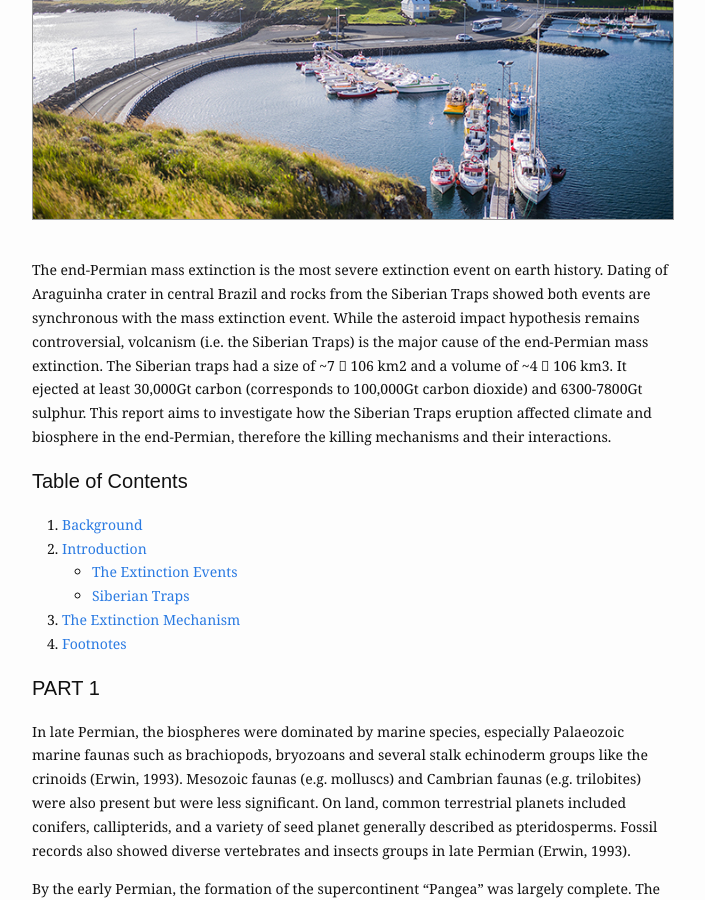
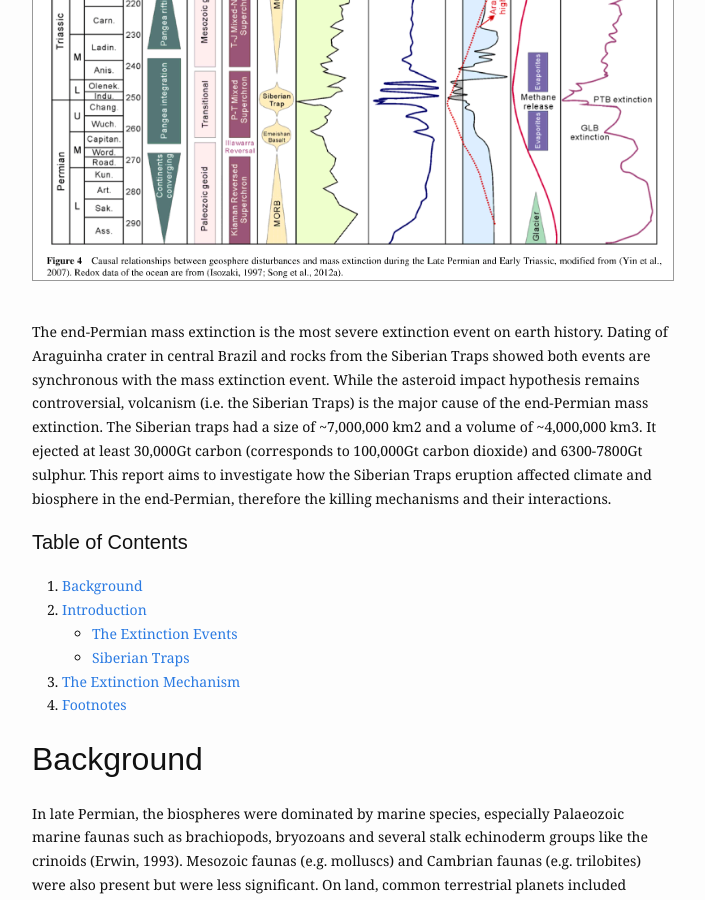
Before and after one commit to albert97/Snippet_Tech, a Jekyll site: the page built from _posts/2019-10-26-example-of-blog-post.md, in a window 1280 px wide and 900 px high, scrolled down 587 px. Shown: the whole window, without its empty margins (288-993 px from the left). Built offline with Jekyll 4.4.1, drawn with Linux system fonts in a browser that asks for light colours.

Commit message:
Update 2019-10-26-example-of-blog-post.md

```diff
--- a/_posts/2019-10-26-example-of-blog-post.md
+++ b/_posts/2019-10-26-example-of-blog-post.md
@@ -2,13 +2,13 @@
 layout: post
 title:  "The relationship between the Siberian Traps and the end- Permian mass extinction"
 date:   2019-10-26 10:00:40
-og_image: /assets/img/content/post-example/Banner.jpg
+og_image: /assets/img/content/post-example/SiberianTrap.png
 ---
-<img src="{{ "/assets/img/content/post-example/Banner.jpg" | absolute_url }}" alt="bay" class="post-pic"/>
+<img src="{{ "/assets/img/content/post-example/SiberianTrap.png" | absolute_url }}" alt="bay" class="post-pic"/>
 <br />
 <br />
 
-The end-Permian mass extinction is the most severe extinction event on earth history. Dating of Araguinha crater in central Brazil and rocks from the Siberian Traps showed both events are synchronous with the mass extinction event. While the asteroid impact hypothesis remains controversial, volcanism (i.e. the Siberian Traps) is the major cause of the end-Permian mass extinction. The Siberian traps had a size of ~7  106 km2 and a volume of ~4  106 km3. It ejected at least 30,000Gt carbon (corresponds to 100,000Gt carbon dioxide) and 6300-7800Gt sulphur. This report aims to investigate how the Siberian Traps eruption affected climate and biosphere in the end-Permian, therefore the killing mechanisms and their interactions.
+The end-Permian mass extinction is the most severe extinction event on earth history. Dating of Araguinha crater in central Brazil and rocks from the Siberian Traps showed both events are synchronous with the mass extinction event. While the asteroid impact hypothesis remains controversial, volcanism (i.e. the Siberian Traps) is the major cause of the end-Permian mass extinction. The Siberian traps had a size of ~7,000,000 km2 and a volume of ~4,000,000 km3. It ejected at least 30,000Gt carbon (corresponds to 100,000Gt carbon dioxide) and 6300-7800Gt sulphur. This report aims to investigate how the Siberian Traps eruption affected climate and biosphere in the end-Permian, therefore the killing mechanisms and their interactions.
 <br />
 
 
@@ -20,7 +20,7 @@ The end-Permian mass extinction is the most severe extinction event on earth his
 3. [The Extinction Mechanism](#The Extinction Mechanism)
 4. [Footnotes](#footnotes)
 
-#### PART 1
+## Background
 In late Permian, the biospheres were dominated by marine species, especially Palaeozoic marine faunas such as brachiopods, bryozoans and several stalk echinoderm groups like the crinoids (Erwin, 1993). Mesozoic faunas (e.g. molluscs) and Cambrian faunas (e.g. trilobites) were also present but were less significant. On land, common terrestrial planets included conifers, callipterids, and a variety of seed planet generally described as pteridosperms. Fossil records also showed diverse vertebrates and insects groups in late Permian (Erwin, 1993).
 
 By the early Permian, the formation of the supercontinent “Pangea” was largely complete. The Caledonian orogeny involved in the formation of Pangea and the supercontinent itself had a great impact on eustatic sea level and the global climate. The sea level dropped (Fig. 3) and warm shallow marine was reduced significantly (Erwin, 1993). In terms of climate, the global temperature began to increase in the early Permian. An approximation showed that prior to end-Permian mass extinction, tropical sea surface temperature ranged from ~22 to 25 °C (Cui & Kump, 2015).
@@ -28,10 +28,10 @@ By the early Permian, the formation of the supercontinent “Pangea” was large
 <br />
 <br />
 
-#### Introduction
+## Introduction
 <br />
 
-##### The extinction events
+### The extinction events
 The end-Permian mass extinction is the most severe extinction event identified on earth (Fig. 2). About 96% of all species and over 90% of marine species went extinct (Song et al., 2013). The U/Pb dating of closed-system zircon showed the main pulse of the extinction was 252.6 ± 0.2 Ma (Mundil et al., 2004). The marine extinction event can be considered having two phases, separated by an 180,000-year second stage appeared in Changhsingian, resulting in an elimination of 71% of the remaining species (Song et al., 2013). The second phases changed the marine ecosystem fundamentally as marked by the extinction of almost all Cambrian faunas, a decline of Palaeozoic faunas and a prosperity of Modern faunas afterwards. Because of the difference in selectivity shown by two phases, Song et al., (2013) suspected they were caused by different environmental crises.
 <br />
 The first stage (also known as the late Maokouan extinction) devastated many taxa (such as reef taxa and radiolarians) in warm, shallow waters and surface waters
@@ -40,16 +40,16 @@ recovery phase (Yugan et al., 1994; Song et al., 2013). The first stage of extin
 ashes and mass extinction (He et al., 2014). This study also demonstrated the volcanic ashes have no genetic link with Siberian Traps. He et al. (2014) proposed they may come from ignimbrite flare-up due to rapid subduction in the assembly of the Pangea Supercontinent. The eruption of Siberian Traps was associated with the second stage of extinction as it has a strong connection with extinction mechanisms including volcanic winter, global warming, marine anoxia and ocean acidification (Hallam & Wignall, 1997; Iacono-Marziano et al., 2012; Clarkson et al., 2015; Cui & Kump, 2015). In this report, I am going to consider the geological evidence for the mechanisms, as well as their interactions.
 <br />
 
-##### Siberian Traps
+### Siberian Traps
 
 The Siberian Traps is one of the largest known igneous provinces. It has a size of ~7106 km2 andavolumeof~4106km3 (Ivanov, 2007). The eruption occurred at 250Ma and lasted no more than 2 Ma. The evidence presented by Pringle et al. (2009) indicated the volcanism continued into Triassic. The 40Ar/39Ar ages showed the main stage of volcanism partially predates and is synchronous with the end-Permian mass extinction (Pringle et al., 2009). The eruption occurred where the host rocks are rich in carbonates, sulphates, salts, and organic compounds. Therefore, as well as causing a voluminous emission of CO2, methane and sulphur aerosols, many
 volatiles including S, Cl and F were also injected. By measuring the chloride, fluoride and sulphur concentration in the melt inclusion from Siberian Traps, Black et al., (2012) estimated the eruption released 6300–7800 Gt S, 3400–8700 Gt Cl, and 7100–13,600 Gt F. These gases, dust and volatiles contributed to the perturbation of global environment during the end- Permian.
 <br />
 
-##### The Extinction Mechanism
+## The Extinction Mechanism
 After examined varied geological evidences for these mechanisms. I came to conclude the Siberian Traps eruption led to a series of complicated, inter-related climatic, ecological and geo-chemical factors which led to the end-Permian extinction. The main mechanism is a short- term volcanic winter followed by a long term global warming with subsequent ocean anoxia, euxinia and acidification playing a minor role. The explosive eruption ejected CO2, sulphate aerosols, dust, volatiles (e.g. Cl, F, S). The CO2 emission is associated with global warming, ocean anoxia and acidification, while sulphate aerosols and dust emission caused a short- term (3-6 months) cooling effect. The CO2 emission and methane hydrate from continental shelf and permafrost exacerbated the long-term global warming. The increase in global temperature triggered ocean anoxia. CO2 emitted was also absorbed by the ocean, reduced the pH of seawater. Ozone depletion occurred due to the volatiles emission from Siberian Traps. The increase in UV radiation aggravated damages caused by other climate changes. Ocean acidification devastated shell–forming organism while ocean anoxia eliminated benthic and deep marine taxa. In addition, volcanic winter damaged marine ecosystem in tropical- subtropical region. Reef and phytoplankton taxa were largely affected. Volcanic winter and global warming were responsible for the rapid decline in terrestrial tetrapods, gigantopterids and high latitude terrestrial floras.
 
-##### FOOTNOTES
+## FOOTNOTES
 
 This is a short summary of my original report. If you are interested in the detaile mechanism, please get in touch
 <h2 class="section-heading">References</h2>
```
